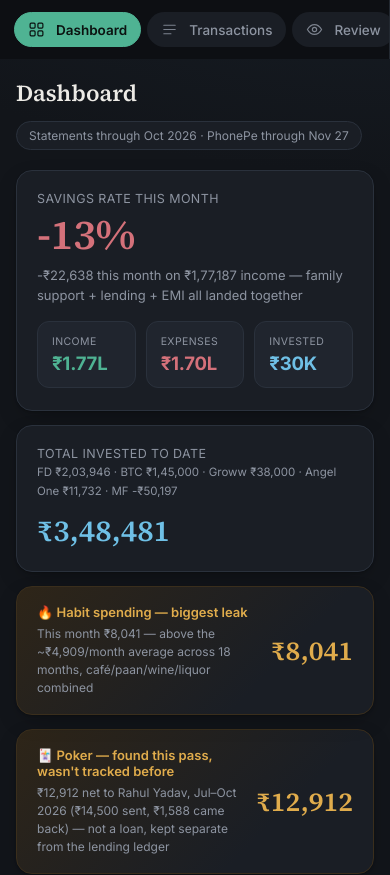
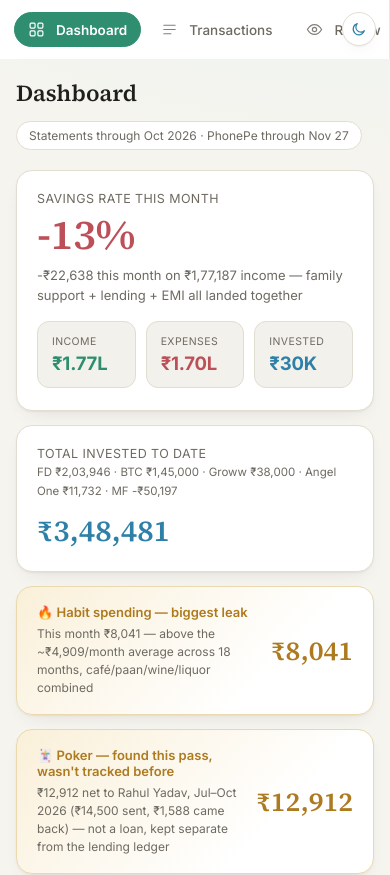
Before and after one commit to manpreetjord/moneytrace, a plain HTML site: page index.html in a window 390 px wide. Shown: the top 875 px of the page. Drawn offline with Linux system fonts and the light colour scheme.

Commit message:
Add light theme + day/night toggle
Full light theme (warm off-white panels, darker accent tones for
contrast) using the existing CSS custom-property system, switched via
a fixed circular sun/moon button (top-right, visible on both desktop
and mobile layouts). Preference persists in localStorage and falls
back to the OS prefers-color-scheme on first visit. Replaced the
remaining hardcoded hex values (button text color, leak-card border)
with theme-aware variables so nothing stays dark-only.

Co-Authored-By: Claude Sonnet 5 <noreply@anthropic.com>
Claude-Session: https://claude.ai/code/session_01CKp9Zx6s3wDZx6gRqLKx1d

```diff
--- a/index.html
+++ b/index.html
@@ -7,7 +7,7 @@
 <link href="https://fonts.googleapis.com/css2?family=Source+Serif+4:opsz,wght@8..60,500;8..60,600;8..60,700&family=Inter:wght@400;500;600;700&display=swap" rel="stylesheet">
 <style>
 :root{
-  --bg:#12151A; --bg2:#0D0F13;
+  --bg:#12151A; --bg2:#0D0F13; --bg-glow:#182029; --on-accent:#0B1210;
   --panel:#1A1E25; --panel2:#20252E; --panel3:#262C37;
   --line:#2A313C; --line-soft:#232931;
   --text:#ECEAE5; --dim:#8D94A1; --dim2:#6A7079;
@@ -15,17 +15,33 @@
   --amber:#E0AC4C; --amber-soft:#2E2518;
   --brick:#D4717A; --brick-soft:#2E1B1E;
   --blue:#6FC0E6; --blue-soft:#182733;
+  --amber-border:#3A2E1C;
   --radius-lg:16px; --radius-md:12px; --radius-sm:8px;
   --shadow:0 1px 2px rgba(0,0,0,.2), 0 8px 24px -8px rgba(0,0,0,.35);
   --sidenav-w:232px;
+  color-scheme:dark;
+}
+html[data-theme="light"]{
+  --bg:#F6F4EF; --bg2:#FFFFFF; --bg-glow:#EAF4EF; --on-accent:#FFFFFF;
+  --panel:#FFFFFF; --panel2:#F3F1EB; --panel3:#E9E5DC;
+  --line:#E2DDD1; --line-soft:#EBE7DE;
+  --text:#211F1C; --dim:#6E6A62; --dim2:#8E897F;
+  --teal:#2F8E6F; --teal-soft:#E2F2EA;
+  --amber:#AD7A1F; --amber-soft:#FAF0D9;
+  --brick:#BD4F58; --brick-soft:#FAEAEA;
+  --blue:#2E80A8; --blue-soft:#E7F2F8;
+  --amber-border:#EAD9AE;
+  --shadow:0 1px 2px rgba(30,25,15,.05), 0 8px 20px -10px rgba(30,25,15,.12);
+  color-scheme:light;
 }
 *{box-sizing:border-box}
 html{scroll-padding-top:env(safe-area-inset-top,0px)}
-body{margin:0;background:radial-gradient(1200px 600px at 100% -10%, #182029 0%, var(--bg) 55%);color:var(--text);
+html,body{transition:background-color .25s ease,color .25s ease}
+body{margin:0;background:radial-gradient(1200px 600px at 100% -10%, var(--bg-glow) 0%, var(--bg) 55%);color:var(--text);
   font-family:'Inter',-apple-system,BlinkMacSystemFont,sans-serif;-webkit-font-smoothing:antialiased;
   padding-top:env(safe-area-inset-top,0px);padding-bottom:env(safe-area-inset-bottom,0px);min-height:100vh}
 a{color:inherit}
-::selection{background:var(--teal);color:#0B0D10}
+::selection{background:var(--teal);color:var(--on-accent)}
 ::-webkit-scrollbar{width:8px;height:8px}
 ::-webkit-scrollbar-thumb{background:var(--panel3);border-radius:8px}
 ::-webkit-scrollbar-track{background:transparent}
@@ -84,7 +100,7 @@ h2 .pill{font-weight:500}
 .stat-value{font-size:18.5px;font-weight:700;letter-spacing:-.2px}
 .income{color:var(--teal)}.expense{color:var(--brick)}.invest{color:var(--blue)}.habit{color:var(--amber)}
 
-.leak{background:linear-gradient(135deg,var(--amber-soft),var(--panel) 70%);border:1px solid #3A2E1C;
+.leak{background:linear-gradient(135deg,var(--amber-soft),var(--panel) 70%);border:1px solid var(--amber-border);
   border-radius:var(--radius-lg);padding:17px 20px;display:flex;justify-content:space-between;align-items:center;gap:14px;box-shadow:var(--shadow)}
 .leak .t{font-size:13px;color:var(--amber);font-weight:600;display:flex;align-items:center;gap:7px}
 .leak .d{font-size:12px;color:var(--dim);max-width:260px;margin-top:5px;line-height:1.5}
@@ -117,7 +133,7 @@ select:focus,input:focus,textarea:focus{border-color:var(--teal)}
 .pill.conf-med{color:var(--amber);background:var(--amber-soft)}
 .pill.conf-high{color:var(--teal);background:var(--teal-soft)}
 
-.btn{background:var(--teal);color:#0B1210;border:none;border-radius:var(--radius-sm);padding:8px 14px;font-size:12.5px;
+.btn{background:var(--teal);color:var(--on-accent);border:none;border-radius:var(--radius-sm);padding:8px 14px;font-size:12.5px;
   font-weight:600;cursor:pointer;transition:filter .15s,transform .1s}
 .btn:hover{filter:brightness(1.08)}
 .btn:active{transform:scale(.97)}
@@ -133,7 +149,7 @@ select:focus,input:focus,textarea:focus{border-color:var(--teal)}
 
 .chat-log{display:flex;flex-direction:column;gap:11px;margin-bottom:14px}
 .msg{max-width:85%;padding:10px 14px;border-radius:14px;font-size:13px;line-height:1.55}
-.msg.user{align-self:flex-end;background:var(--teal);color:#0B1210;border-bottom-right-radius:4px}
+.msg.user{align-self:flex-end;background:var(--teal);color:var(--on-accent);border-bottom-right-radius:4px}
 .msg.ai{align-self:flex-start;background:var(--panel2);border:1px solid var(--line);border-bottom-left-radius:4px}
 .chat-input{display:flex;gap:8px}
 .chat-input input{flex:1}
@@ -147,13 +163,23 @@ select:focus,input:focus,textarea:focus{border-color:var(--teal)}
 .switch{width:38px;height:21px;background:var(--panel3);border-radius:20px;position:relative;cursor:pointer;flex:0 0 auto}
 .switch.on{background:var(--teal)}
 .switch::after{content:'';position:absolute;width:17px;height:17px;background:var(--text);border-radius:50%;top:2px;left:2px;transition:.2s}
-.switch.on::after{left:19px;background:#0B1210}
+.switch.on::after{left:19px;background:var(--on-accent)}
 
 .narrative{font-size:13.5px;line-height:1.75;color:var(--text)}
 .narrative b{color:var(--amber);font-weight:600}
 .empty{font-size:12px;color:var(--dim);text-align:center;padding:24px 0}
 
 .report-toggle{flex:1;display:flex;align-items:center;justify-content:center;gap:7px}
+
+.theme-toggle{position:fixed;top:16px;right:18px;z-index:40;width:38px;height:38px;border-radius:50%;
+  background:var(--panel);border:1px solid var(--line);display:flex;align-items:center;justify-content:center;
+  cursor:pointer;box-shadow:var(--shadow);color:var(--amber);transition:background .15s,transform .15s}
+.theme-toggle:hover{transform:scale(1.06)}
+.theme-toggle svg{width:18px;height:18px}
+.theme-toggle .icon-moon{display:none;color:var(--blue)}
+html[data-theme="light"] .theme-toggle .icon-sun{display:none}
+html[data-theme="light"] .theme-toggle .icon-moon{display:block}
+@media (max-width:900px){.theme-toggle{top:12px;right:14px;width:34px;height:34px}.theme-toggle svg{width:16px;height:16px}}
 
 @media (max-width:900px){
   .app{display:block}
@@ -162,8 +188,8 @@ select:focus,input:focus,textarea:focus{border-color:var(--teal)}
   .sidenav::-webkit-scrollbar{display:none}
   .brand{display:none}
   .tab{flex:0 0 auto;padding:8px 13px;border-radius:20px;background:var(--panel)}
-  .tab.active{background:var(--teal);color:#0B1210;border-color:var(--teal)}
-  .tab.active svg{color:#0B1210}
+  .tab.active{background:var(--teal);color:var(--on-accent);border-color:var(--teal)}
+  .tab.active svg{color:var(--on-accent)}
   .nav-footer{display:none}
   .content{padding:18px 16px 90px}
   .grid2{grid-template-columns:1fr}
@@ -172,6 +198,10 @@ select:focus,input:focus,textarea:focus{border-color:var(--teal)}
 </style>
 </head>
 <body>
+<button class="theme-toggle" id="themeToggle" aria-label="Toggle day/night theme">
+  <svg class="icon-sun" viewBox="0 0 24 24" fill="none" stroke="currentColor" stroke-width="1.8" stroke-linecap="round" stroke-linejoin="round"><circle cx="12" cy="12" r="4.3"/><path d="M12 2.5v2.4M12 19.1v2.4M4.2 4.2l1.7 1.7M18.1 18.1l1.7 1.7M2.5 12h2.4M19.1 12h2.4M4.2 19.8l1.7-1.7M18.1 5.9l1.7-1.7"/></svg>
+  <svg class="icon-moon" viewBox="0 0 24 24" fill="none" stroke="currentColor" stroke-width="1.8" stroke-linecap="round" stroke-linejoin="round"><path d="M20 14.5A8.5 8.5 0 1 1 9.5 4a7 7 0 0 0 10.5 10.5Z"/></svg>
+</button>
 <div class="app">
   <nav class="sidenav" id="tabs">
     <div class="brand"><div class="mark">💸</div><div><div class="name">Money Trace</div><div class="sub">Personal finance, reconciled</div></div></div>
@@ -487,6 +517,23 @@ select:focus,input:focus,textarea:focus{border-color:var(--teal)}
   </main>
 </div>
 <script>
+(function(){
+  var saved = null;
+  try { saved = localStorage.getItem('mt-theme'); } catch(e){}
+  if(!saved){
+    saved = (window.matchMedia && window.matchMedia('(prefers-color-scheme: light)').matches) ? 'light' : 'dark';
+  }
+  if(saved === 'light') document.documentElement.setAttribute('data-theme','light');
+  var toggle = document.getElementById('themeToggle');
+  if(toggle){
+    toggle.addEventListener('click', function(){
+      var isLight = document.documentElement.getAttribute('data-theme') === 'light';
+      if(isLight){ document.documentElement.removeAttribute('data-theme'); }
+      else { document.documentElement.setAttribute('data-theme','light'); }
+      try { localStorage.setItem('mt-theme', isLight ? 'dark' : 'light'); } catch(e){}
+    });
+  }
+})();
 document.getElementById('tabs').addEventListener('click',function(e){
   var t=e.target.closest('.tab'); if(!t) return;
   document.querySelectorAll('.tab').forEach(function(x){x.classList.remove('active')});
```
